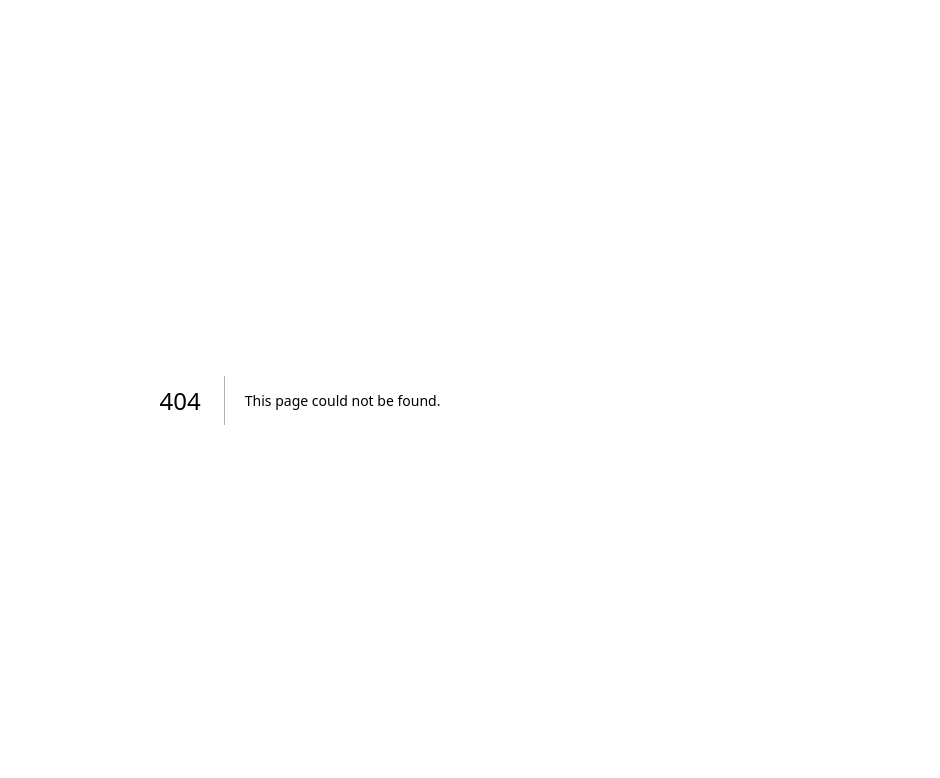
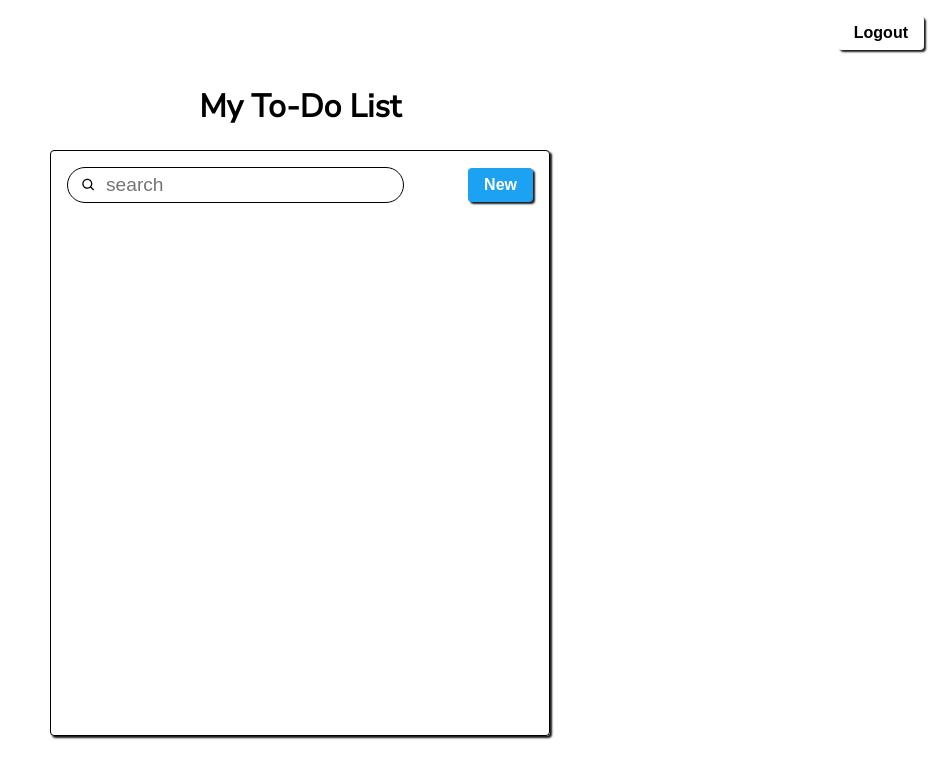
Before and after one commit to MartinDCalderonP/login-todo, a Next.js app: page /to-do-list in a window 1280 px wide. Before the commit this address had no page. Shown: the top 778 px of the page, without its empty margins (340-1280 px from the left). Built offline with nearby package versions, Linux system fonts and the light colour scheme.

Commit message:
Add ToDoList page

```diff
--- /dev/null
+++ b/pages/to-do-list/index.tsx
@@ -0,0 +1,24 @@
+import Head from "next/head";
+import LogoutButton from "components/LogoutButton";
+import ToDoListCard from "components/ToDoListCard";
+import { MainContainer } from "./styles";
+
+const ToDoListPage = () => {
+  return (
+    <>
+      <Head>
+        <title>To Do List</title>
+      </Head>
+
+      <MainContainer>
+        <LogoutButton />
+
+        <h1>My To-Do List</h1>
+
+        <ToDoListCard />
+      </MainContainer>
+    </>
+  );
+};
+
+export default ToDoListPage;
--- /dev/null
+++ b/pages/to-do-list/styles.tsx
@@ -0,0 +1,10 @@
+import styled from "@emotion/styled";
+
+export const MainContainer = styled.main`
+  display: flex;
+  flex-direction: column;
+  align-items: center;
+  justify-content: center;
+  height: 100vh;
+  width: 100vw;
+`;
```
